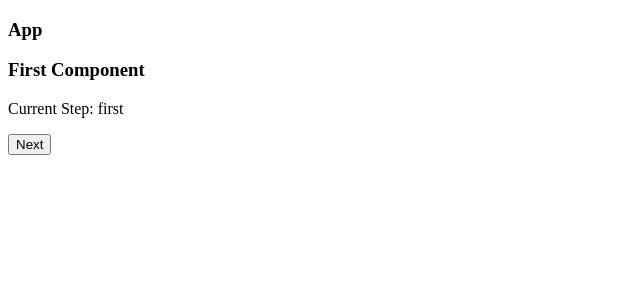
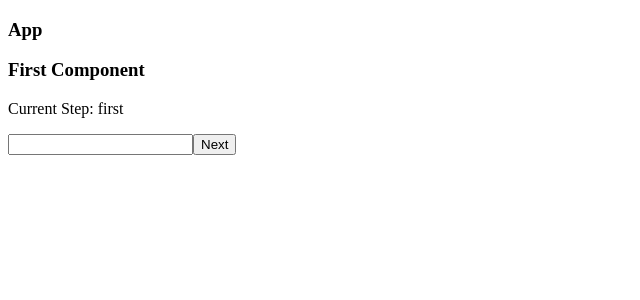
Before and after one commit to JorisM/router-experiments, a React (Vite) app: page /first in a window 1280 px wide. Shown: the top 300 px of the page, without its empty margins (0-640 px from the left). Built offline with nearby package versions, Linux system fonts and the light colour scheme.

Commit message:
chore: Add immer and ts-pattern as dependencies

```diff
--- a/package.json
+++ b/package.json
@@ -10,6 +10,8 @@
   "description": "",
   "dependencies": {
     "@tanstack/react-router": "^1.47.1",
+    "immer": "^10.1.1",
+    "ts-pattern": "^5.3.1",
     "typescript": "^5.5.4"
   },
   "devDependencies": {
--- /dev/null
+++ b/src/First/Form.tsx
@@ -0,0 +1,16 @@
+import React from "react";
+
+type Props = {
+  firstName: string;
+  setFirstName: (firstName: string) => void;
+};
+
+export const FirstForm = ({ firstName, setFirstName }: Props) => {
+  return (
+    <input
+      type="text"
+      value={firstName}
+      onChange={(e) => setFirstName(e.target.value)}
+    />
+  );
+};
--- a/src/First/Main.tsx
+++ b/src/First/Main.tsx
@@ -1,16 +1,25 @@
 import React from "react";
 import { useLead } from "../LeadContext";
+import { FirstForm } from "./Form";
+import { produce } from "immer";
 
 export const First = () => {
-  const { lead, setLead } = useLead();
+  const { lead, setLead, next } = useLead();
   return (
     <div>
       <h3>First Component</h3>
       <p>Current Step: {lead.step}</p>
-      <button
-        type="button"
-        onClick={() => setLead({ ...lead, step: "second" })}
-      >
+      <FirstForm
+        firstName={lead.firstName ?? ""}
+        setFirstName={(firstName: string) =>
+          setLead(
+            produce(lead, (draft) => {
+              draft.firstName = firstName;
+            })
+          )
+        }
+      />
+      <button type="button" onClick={() => next(lead)}>
         Next
       </button>
     </div>
--- a/src/LeadContext.tsx
+++ b/src/LeadContext.tsx
@@ -1,4 +1,4 @@
-import { useNavigate } from "@tanstack/react-router";
+import { type NavigateFn, useNavigate } from "@tanstack/react-router";
 import React, {
   createContext,
   useContext,
@@ -6,8 +6,9 @@ import React, {
   useEffect,
   type ReactNode,
 } from "react";
+import { match } from "ts-pattern";
 
-type Step = "first" | "second" | "third";
+type Step = "home" | "first" | "second" | "third";
 
 type Lead = {
   firstName?: string;
@@ -18,6 +19,7 @@ type Lead = {
 type LeadContextType = {
   lead: Lead;
   setLead: (lead: Lead) => void;
+  next: (lead: Lead) => void;
 };
 
 const LeadContext = createContext<LeadContextType | undefined>(undefined);
@@ -34,31 +36,40 @@ const defaultLead: Lead = {
   step: "first",
 };
 
-const getStep = (step: Step) => (lead: Lead) => {
-  switch (step) {
-    case "first":
-      if (lead.firstName === undefined) {
-        return "first";
-      }
-      return "second";
-    default:
-      return step;
-  }
-};
+const setStep =
+  (step: Step, setLead: (lead: Lead) => void, navigate: NavigateFn) =>
+  (lead: Lead) => {
+    match(step)
+      .with("home", () => {
+        navigate({ to: "/first" });
+        setLead({ ...lead, step: "first" });
+      })
+      .with("first", () => {
+        if (lead.firstName === undefined) {
+          navigate({ to: "/first" });
+          setLead({ ...lead, step: "first" });
+        } else {
+          navigate({ to: "/second" });
+          setLead({ ...lead, step: "second" });
+        }
+      })
+      .with("second", () => {})
+      .with("third", () => {
+        navigate({ to: "/" });
+        setLead(defaultLead);
+      })
+      .exhaustive();
+  };
 
 export const LeadProvider = ({ children }: { children: ReactNode }) => {
   const [lead, setLead] = useState<Lead>(defaultLead);
   const currentStep = lead.step;
   const navigate = useNavigate();
 
-  useEffect(() => {
-    const nextStep = getStep(currentStep)(lead);
-
-    navigate({ to: `/${nextStep}` });
-  }, [currentStep, navigate, lead]);
+  const nextStep = setStep(currentStep, setLead, navigate);
 
   return (
-    <LeadContext.Provider value={{ lead, setLead }}>
+    <LeadContext.Provider value={{ lead, setLead, next: nextStep }}>
       {children}
     </LeadContext.Provider>
   );
--- a/src/routes/index.lazy.tsx
+++ b/src/routes/index.lazy.tsx
@@ -8,11 +8,11 @@ export const Route = createLazyFileRoute("/")({
 });
 
 function Index() {
-  const { lead, setLead } = useLead();
+  const { lead, next } = useLead();
   return (
     <div className="p-2">
       <h3>Welcome Home!</h3>
-      <button type="button" onClick={() => setLead({ ...lead, step: "first" })}>
+      <button type="button" onClick={() => next(lead)}>
         Next
       </button>
     </div>
```
Also changed, not shown: 1 other file (tests, documents, lock files or other folders).
